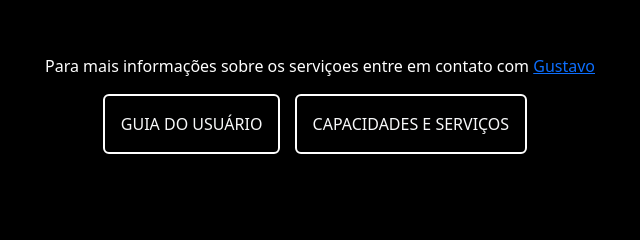
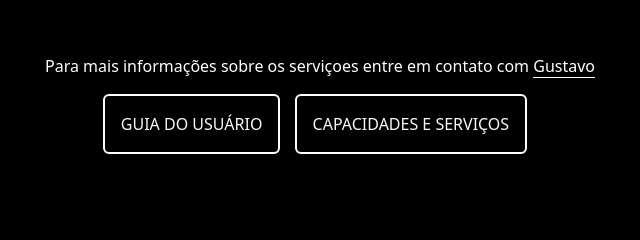
Before and after one commit to Gustavo015/space-x, a plain HTML site: page humanSpace.html in a window 1280 px wide. Shown: the part 4391-4631 px from the top of the page, 320-960 px from the left. Drawn offline with nearby package versions, Linux system fonts and the light colour scheme.

Commit message:
add link

```diff
--- a/humanSpace.html
+++ b/humanSpace.html
@@ -110,7 +110,7 @@
   </div>
 
   <div class="container-fluid text-center downloadDesc">
-    <p>Para mais informações sobre os serviçoes entre em contato com <a href="https://www.instagram.com/gustavo.felixl/" target="_blank" class="instaLink">Gustavo</a></p>
+    <p>Para mais informações sobre os serviçoes entre em contato com <a href="https://www.instagram.com/gustavo.felixl/" target="_blank" class="linkedin">Gustavo</a></p>
 
     <a href="https://www.spacex.com/media/falcon-users-guide-2021-09.pdf" target="_blank" rel="noopener noreferrer"><button type="button" class="btn btn-outline-light p-3">GUIA DO USUÁRIO</button></a>
     <a href="https://www.spacex.com/media/Capabilities&Services.pdf" target="_blank" rel="noopener noreferrer"><button type="button" class="btn btn-outline-light p-3">CAPACIDADES E SERVIÇOS</button></a>
```
